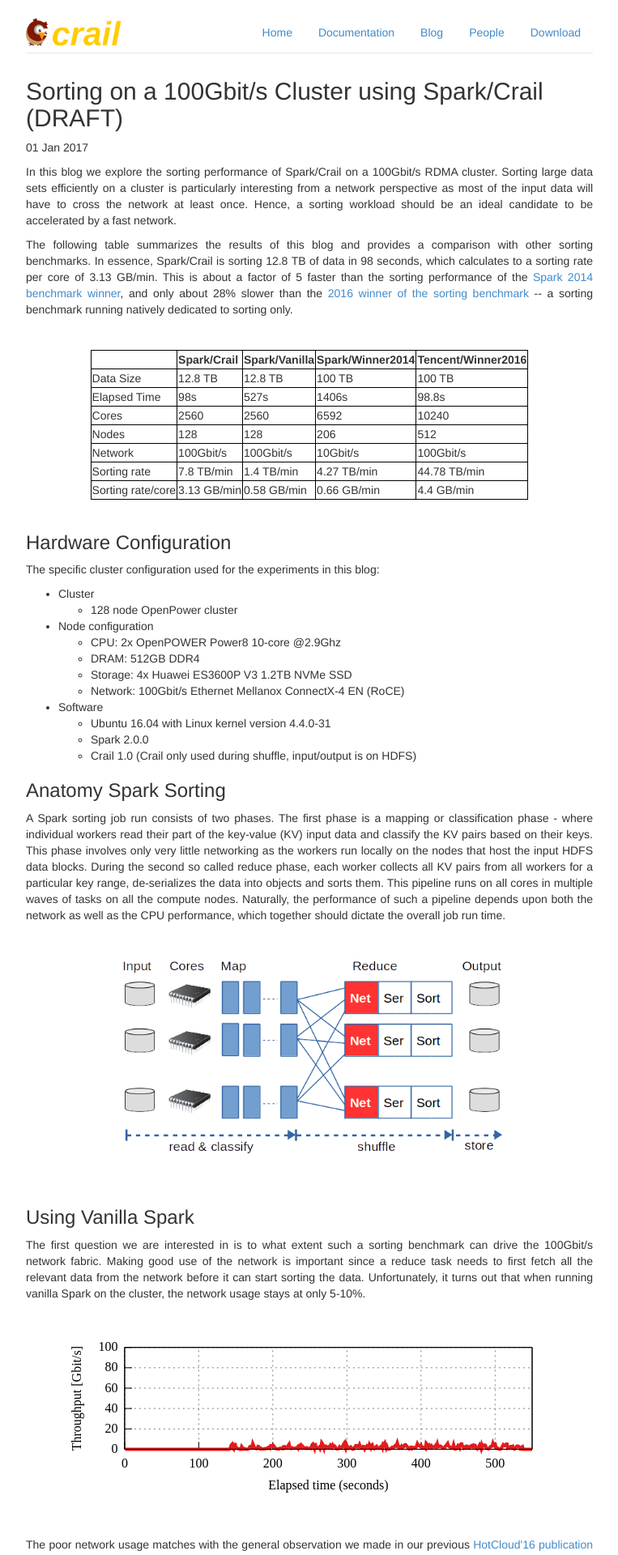
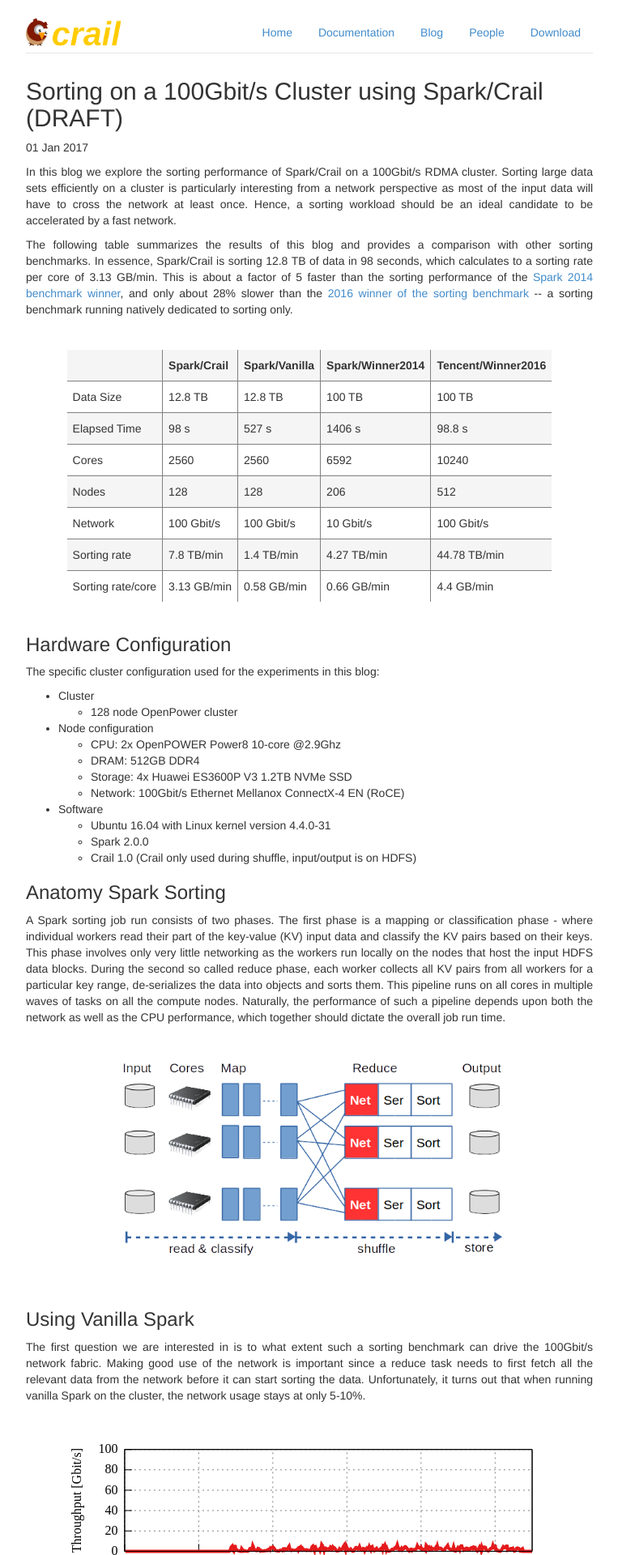
Before and after one commit to apache/incubator-crail-website, a Jekyll site: the page built from _posts/blog/2017-01-1-sorting.md, in a window 1280 px wide. Shown: the top 1920 px of the page at 81% size, without its empty margins (258-1021 px from the left). Built offline with Jekyll 4.4.1, drawn with Linux system fonts in a browser that asks for light colours; comment, search, counter and statistics services are not loaded.

Commit message:
Changed the way tables are rendered and added contact information

```diff
--- a/_data/table.txt
+++ b/_data/table.txt
@@ -2,10 +2,10 @@
 |                    | Spark/Crail   | Spark/Vanilla |    Spark/Winner2014    | Tencent/Winner2016       |
 |--------------------|---------------|---------------|------------------------|--------------------------|
 | Data Size          |   12.8 TB     |      12.8 TB  |         100 TB         |            100 TB        |
-| Elapsed Time       |    98s        |       527s    |        1406s           |         98.8s            |
+| Elapsed Time       |    98 s       |       527 s   |        1406 s          |         98.8 s           |
 | Cores              |     2560      |     2560      |        6592            |         10240            |
 | Nodes              |    128        |   128         |         206            |           512            |
-| Network            |   100Gbit/s   |  100Gbit/s    |       10Gbit/s         |       100Gbit/s          |
+| Network            |   100 Gbit/sec|  100 Gbit/s   |       10 Gbit/s        |       100 Gbit/s         |
 | Sorting rate       |  7.8 TB/min   |  1.4 TB/min   |      4.27 TB/min       |         44.78 TB/min     |
 | Sorting rate/core  |  3.13 GB/min  |  0.58 GB/min  |      0.66 GB/min       |          4.4 GB/min      |
 
--- a/_posts/blog/2017-01-1-sorting.md
+++ b/_posts/blog/2017-01-1-sorting.md
@@ -37,10 +37,10 @@
     </tr>
     <tr>
       <td>Elapsed Time</td>
-      <td>98s</td>
-      <td>527s</td>
-      <td>1406s</td>
-      <td>98.8s</td>
+      <td>98 s</td>
+      <td>527 s</td>
+      <td>1406 s</td>
+      <td>98.8 s</td>
     </tr>
     <tr>
       <td>Cores</td>
@@ -58,10 +58,10 @@
     </tr>
     <tr>
       <td>Network</td>
-      <td>100Gbit/s</td>
-      <td>100Gbit/s</td>
-      <td>10Gbit/s</td>
-      <td>100Gbit/s</td>
+      <td>100 Gbit/s</td>
+      <td>100 Gbit/s</td>
+      <td>10 Gbit/s</td>
+      <td>100 Gbit/s</td>
     </tr>
     <tr>
       <td>Sorting rate</td>
--- a/css/group.css
+++ b/css/group.css
@@ -175,6 +175,35 @@
 .col-md-4 {
 }
 
-table, th, td {
-    border: 1px solid black;
+table tr:nth-child(odd) {
+    background-color: #FFFFFF;
 }
+
+table tr:nth-child(even) {
+    background-color: #F5F5F5;
+}
+
+table tr:first-child th {
+  border-top: 0;
+}
+
+table tr:last-child td {
+  border-bottom: 0;
+}
+
+table tr td:first-child, table tr th:first-child {
+  border-left: 0;
+}
+
+table tr td:last-child, table tr th:last-child {
+  border-right: 0;
+}
+table, th {
+    background-color: #F5F5F5;
+}
+
+th, td {
+    border: 0.75px solid grey;
+    padding: 7px;
+    line-height: 24px;
+}
```
Also changed, not shown: people.html (+10 -3 lines).
